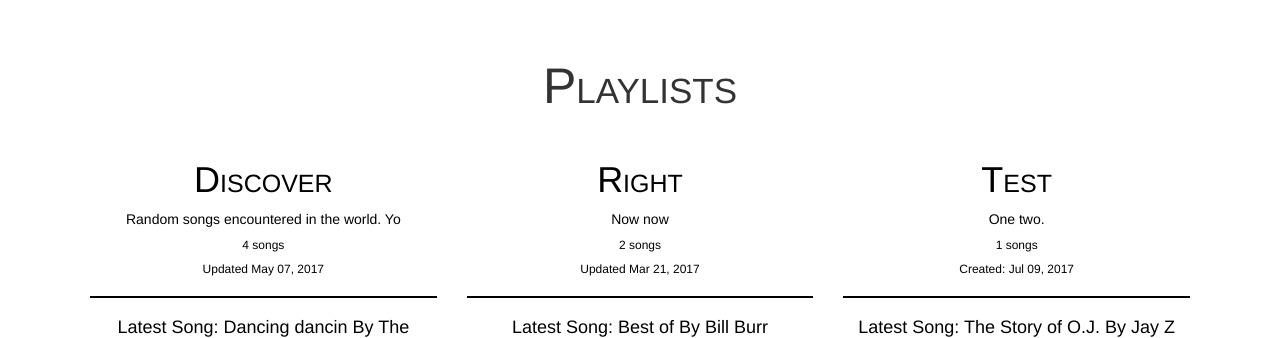
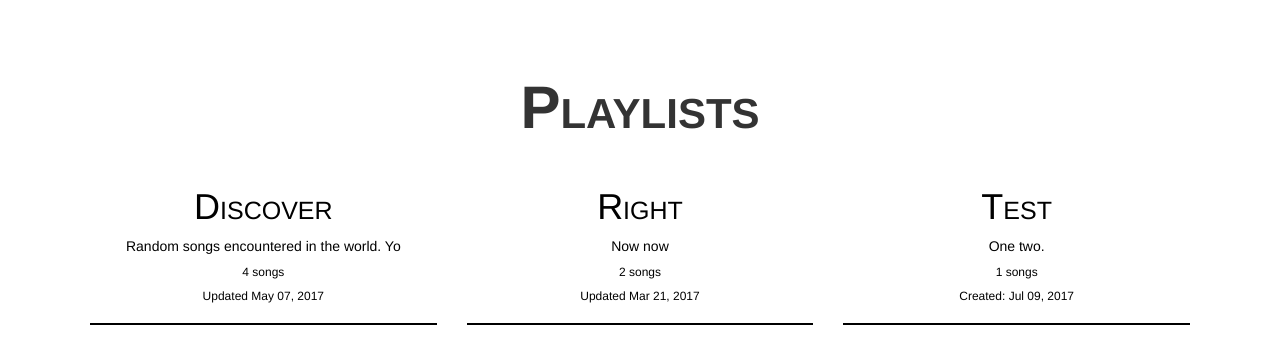
Before and after one commit to ianagpawa/catalog, a Flask app: page /playlists/ in a window 1280 px wide. Shown: the part 627-965 px from the top of the page. Run offline with Flask 2, Linux system fonts and the light colour scheme; some libraries are stand-ins or nearby versions.

Commit message:
refactor: Update font styling for #home and playlists title

```diff
--- a/static/styles/main.css
+++ b/static/styles/main.css
@@ -37,6 +37,7 @@ a:hover{
 #home{
     font-size: 30px;
     color: white;
+    font-variant: small-caps;
 }
 
 #user-image{
@@ -87,8 +88,9 @@ ul{
 
 .playlists-title{
     font-variant: small-caps;
-    font-size: 50px;
-    margin-top: 5vh;
+    font-size: 60px;
+    margin-top: 7vh;
+    font-weight: bold;
 
 }
 
```
